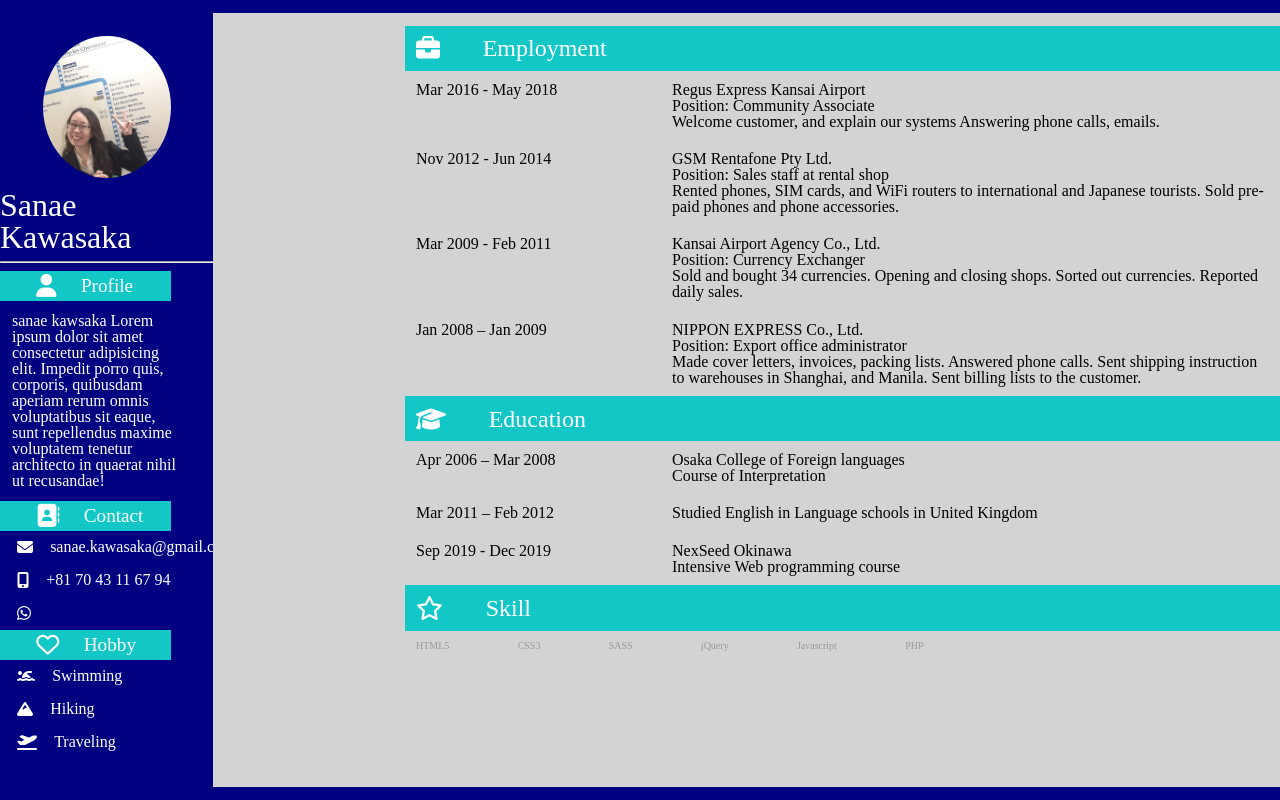
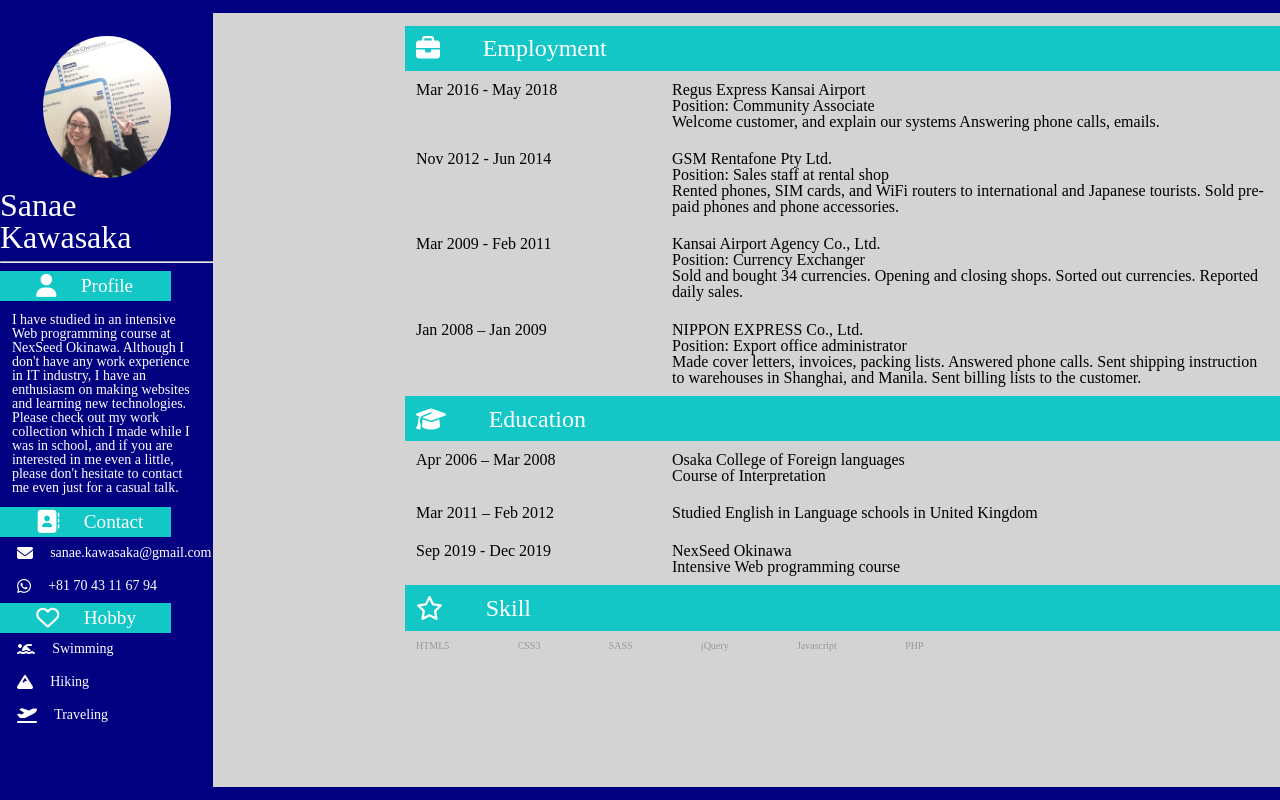
Before and after one commit to Chibikuro777/CV_php, a PHP site: page / in a window 1280 px wide. Run offline with PHP 8.4, Linux system fonts and the light colour scheme; some libraries are stand-ins or nearby versions.

Commit message:
profile updated

```diff
--- a/assets/css/style.css
+++ b/assets/css/style.css
@@ -81,7 +81,8 @@ article {
 
 #profile > p {
   padding: 7%;
-  width: 100%; }
+  width: 110%;
+  font-size: 14px; }
 
 #contact {
   width: 80%; }
@@ -102,8 +103,8 @@ article {
 #contact .inner-context > .icon-pos {
   margin: 5% 10%; }
 
-#contact .inner-contextp {
-  padding-right: 2%; }
+.inner-context > p {
+  font-size: 14px; }
 
 #hobby {
   width: 80%; }
--- a/index.html
+++ b/index.html
@@ -24,9 +24,9 @@
                     <i class="fas fa-user aside-sub"></i>
                     <p>Profile</p>
                 </div>
-                <p>sanae kawsaka Lorem ipsum dolor sit amet consectetur adipisicing elit. Impedit porro quis, corporis,
-                    quibusdam aperiam rerum omnis voluptatibus sit eaque, sunt repellendus maxime voluptatem tenetur
-                    architecto in quaerat nihil ut recusandae!</p>
+                <p>I have studied in an intensive Web programming course at NexSeed Okinawa.
+                    Although I don't have any work experience in IT industry, I have an enthusiasm on making websites and learning new technologies.
+                    Please check out my work collection which I made while I was in school, and if you are interested in me even a little, please don't hesitate to contact me even just for a casual talk.</p>
             </section>
             <section id="contact">
                 <div class="subtitle">
@@ -38,11 +38,10 @@
                     <p>sanae.kawasaka@gmail.com</p>
                 </div>
                 <div class="inner-context">
-                    <i class="fas fa-mobile-alt icon-pos"></i>
+                    <i class="fab fa-whatsapp icon-pos"></i>
                     <p>+81 70 43 11 67 94</p>
                 </div>
                 <div class="inner-context">
-                    <i class="fab fa-whatsapp icon-pos"></i>
                     <p></p>
                 </div>
             </section>
--- a/sass/style.scss
+++ b/sass/style.scss
@@ -83,7 +83,8 @@ article{
     }
     >p{
         padding: 7%;
-        width: 100%;
+        width: 110%;
+        font-size: 14px;
     }
 }
 
@@ -97,9 +98,12 @@ article{
         >.icon-pos{
             margin: 5% 10%;
         }
-        &p{
-            padding-right: 2%;
-        }
+    }
+}
+
+.inner-context{
+    >p{
+        font-size: 14px;
     }
 }
 
```
Also changed, not shown: 1 other file.
